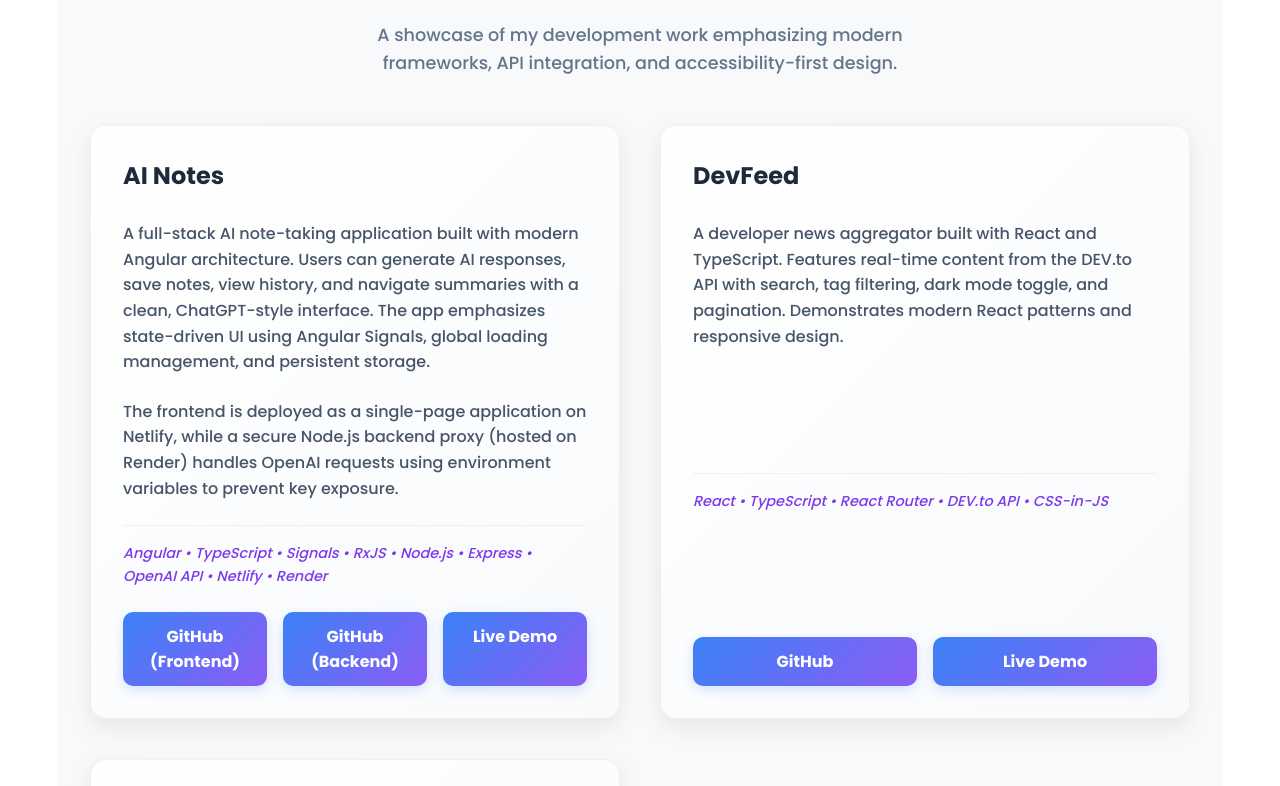
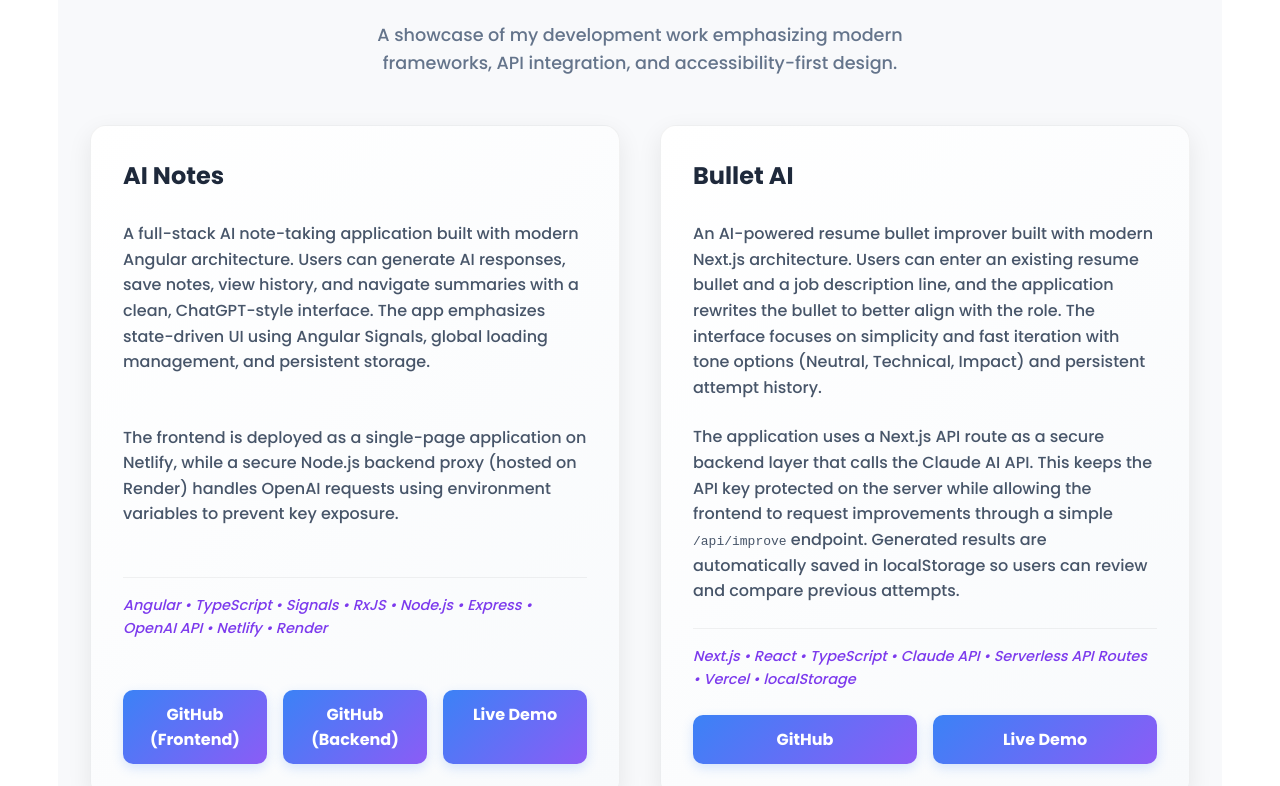
Before and after one commit to Msagi1/my-resume, an Angular app: page / in a window 1280 px wide. Shown: the part 2074-2860 px from the top of the page. Built offline with nearby package versions, Linux system fonts and the light colour scheme.

Commit message:
adding new next js project to dashboard

```diff
--- a/src/app/components/home/projects/projects.component.html
+++ b/src/app/components/home/projects/projects.component.html
@@ -6,7 +6,7 @@
 
   <div class="projects-grid" role="list" aria-label="Featured projects">
 
-        <!--AI Notes App-->
+    <!--AI Notes App-->
     <article class="project-card" role="listitem">
       <h3>AI Notes</h3>
 
@@ -40,6 +40,42 @@
 
         <a href="https://ask-notes-ai.netlify.app/notes" target="_blank" rel="noopener" class="project-link"
           aria-label="View AI Notes live demo (opens in new tab)">
+          Live Demo
+        </a>
+      </div>
+    </article>
+
+    <article class="project-card" role="listitem">
+      <h3>Bullet AI</h3>
+
+      <p>
+        An AI-powered resume bullet improver built with modern Next.js architecture.
+        Users can enter an existing resume bullet and a job description line,
+        and the application rewrites the bullet to better align with the role.
+        The interface focuses on simplicity and fast iteration with tone options
+        (Neutral, Technical, Impact) and persistent attempt history.
+      </p>
+
+      <p>
+        The application uses a Next.js API route as a secure backend layer that
+        calls the Claude AI API. This keeps the API key protected on the server
+        while allowing the frontend to request improvements through a simple
+        <code>/api/improve</code> endpoint. Generated results are automatically
+        saved in localStorage so users can review and compare previous attempts.
+      </p>
+
+      <p class="tech-stack" aria-label="Technologies used">
+        Next.js • React • TypeScript • Claude API • Serverless API Routes • Vercel • localStorage
+      </p>
+
+      <div class="project-links" role="group" aria-label="Project links">
+        <a href="https://github.com/Msagi1/bullet-ai.git" target="_blank" rel="noopener" class="project-link"
+          aria-label="View Bullet AI source code on GitHub (opens in new tab)">
+          GitHub
+        </a>
+
+        <a href="https://bullet-ai-nu.vercel.app/" target="_blank" rel="noopener" class="project-link"
+          aria-label="View Bullet AI live demo (opens in new tab)">
           Live Demo
         </a>
       </div>
```
